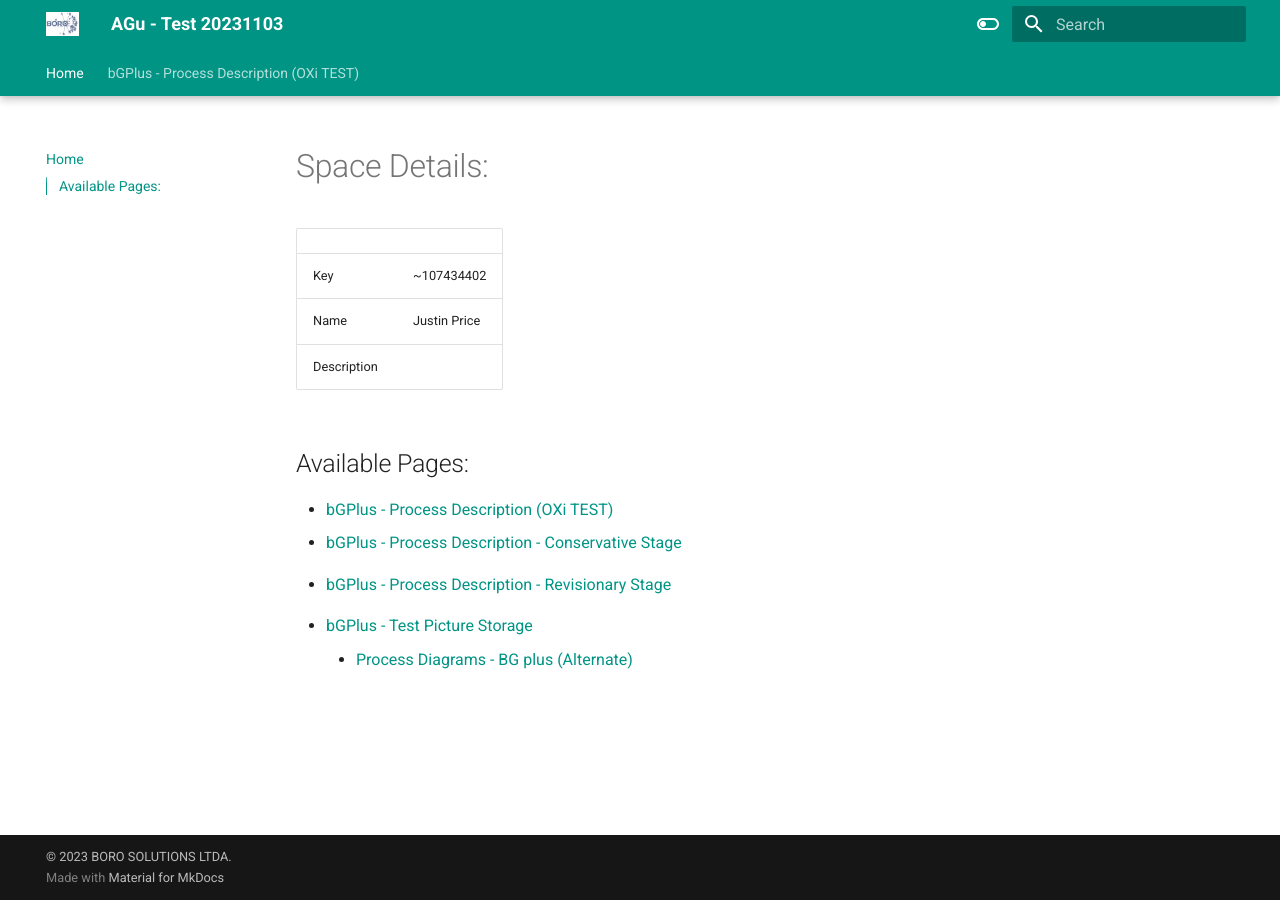
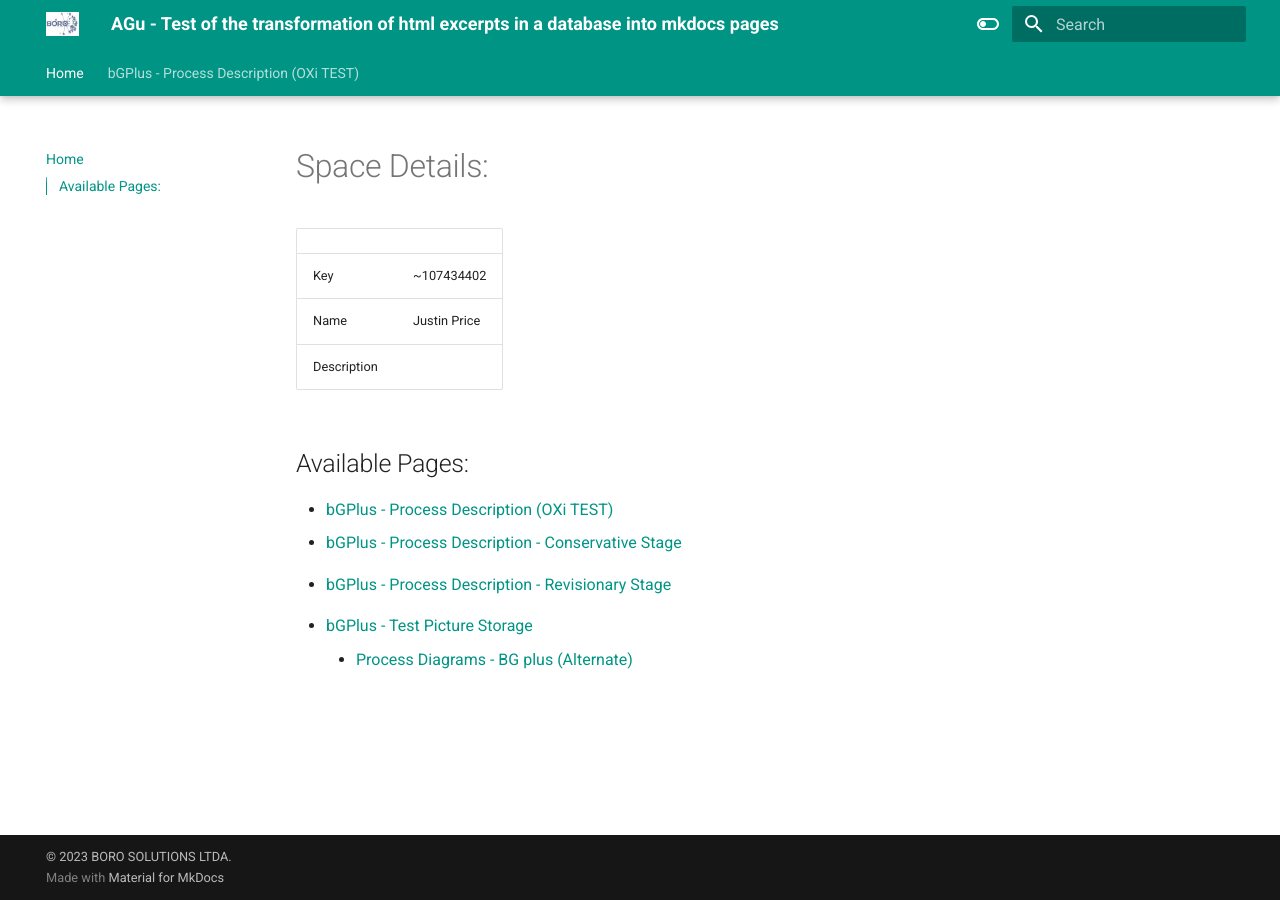
Before and after one commit to borozabalad/bGPlus_process_description_database_html_excerpts_v1, an MkDocs documentation site: the page built from docs/index.md, in a window 1280 px wide. Built offline with MkDocs 1.6.1 and Material for MkDocs 9.7.7, drawn with Linux system fonts in a browser that asks for light colours; some of the changed lines change nothing that is shown.

Commit message:
small change

```diff
--- a/docs/index.md
+++ b/docs/index.md
@@ -3,11 +3,7 @@
 ---
 
 
-
-
 # <span id="title-text">Space Details:</span>
-
-
 
 
 |             |                                         |
@@ -17,25 +13,20 @@
 | Description |                                         |
 
 
-
-
-
-
-
 ## Available Pages:
 
 
-- [bGPlus - Process Description (OXi TEST)](5950570499)
+- [bGPlus - Process Description (OXi TEST)](documentation/5950570499)
   - [bGPlus - Process Description - Conservative
-    Stage](bGPlus---Process-Description---Conservative-Stage_5950930948)
+    Stage](documentation/bGPlus---Process-Description---Conservative-Stage_5950930948)
 
   <!-- -->
 
   - [bGPlus - Process Description - Revisionary
-    Stage](bGPlus---Process-Description---Revisionary-Stage_5951062017)
+    Stage](documentation/bGPlus---Process-Description---Revisionary-Stage_5951062017)
 
   <!-- -->
 
   - [bGPlus - Test Picture
-    Storage](bGPlus---Test-Picture-Storage_5950963721)
-    - [Process Diagrams - BG plus (Alternate)](5950996481)
+    Storage](documentation/bGPlus---Test-Picture-Storage_5950963721)
+    - [Process Diagrams - BG plus (Alternate)](documentation/5950996481)
--- a/mkdocs.yml
+++ b/mkdocs.yml
@@ -1,4 +1,4 @@
-site_name: AGu - Test 20231103
+site_name: AGu - Test of the transformation of html excerpts in a database into mkdocs pages
 theme:
   logo: assets/boro_logo_blue_on_white_40x55.png
   homepage: http://127.0.0.1:8000/documentation/index/
```
